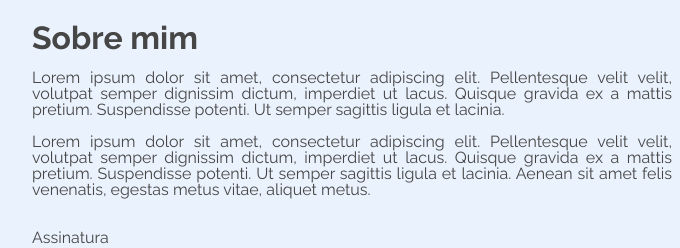
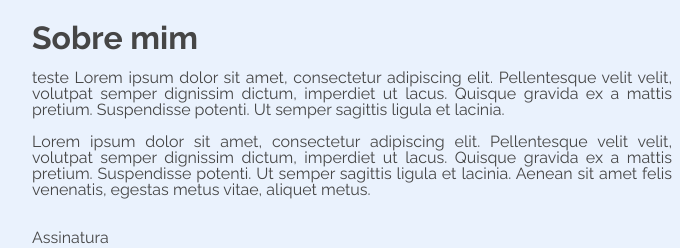
Before and after one commit to valdecirsarat/portifolio.github.io, a plain HTML site: page index.html in a window 1280 px wide. Shown: the part 430-678 px from the top of the page, 160-840 px from the left. Drawn offline with Linux system fonts and the light colour scheme.

```diff
--- a/index.html
+++ b/index.html
@@ -61,7 +61,7 @@
                 Sobre mim
             </div>
             <div class="apresentacao__sobre__texto">
-                <p>Lorem ipsum dolor sit amet, consectetur adipiscing elit.
+                <p>teste Lorem ipsum dolor sit amet, consectetur adipiscing elit.
                     Pellentesque velit velit, volutpat semper dignissim dictum,
                     imperdiet ut lacus. Quisque gravida ex a mattis pretium.
                     Suspendisse potenti. Ut semper sagittis ligula et lacinia.
```
